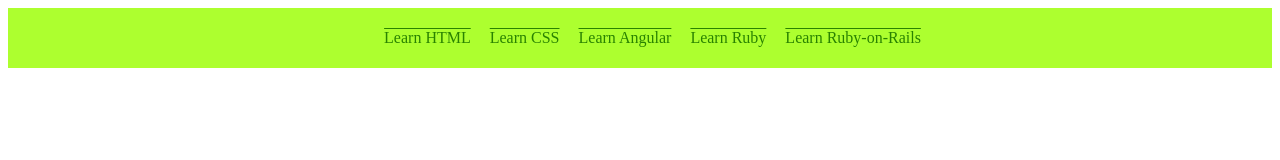
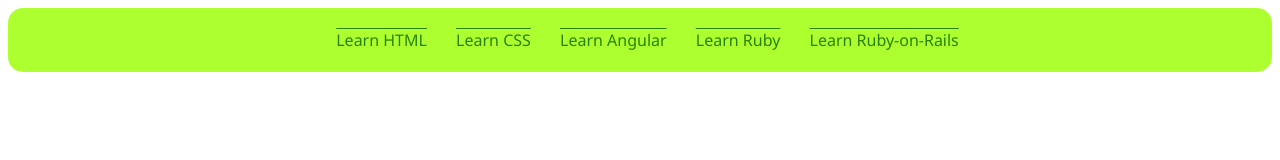
Before and after one commit to p134c0d3/Codelabs-Evening-2023, a plain HTML site: page frontend/class-session-1/exercise-5/index.html in a window 1280 px wide. Drawn offline with Linux system fonts and the light colour scheme.

Commit message:
Update style.css

```diff
--- a/frontend/class-session-1/exercise-5/style.css
+++ b/frontend/class-session-1/exercise-5/style.css
@@ -1,12 +1,17 @@
+html {
+  font-family: 'Segoe UI', Tahoma, Geneva, Verdana, sans-serif;
+}
+
 header {
   background-color: greenyellow;
   padding: 5px;
   text-align: center;
+  border-radius: 15px;
 }
 
 li {
   display: inline;
-  margin-right: 15px;
+  margin-right: 25px;
 }
 
 a {
@@ -16,5 +21,5 @@ a {
 
 a:hover {
   color: red;
-  text-decoration: line-through;
+  text-decoration: underline;
 }
```
